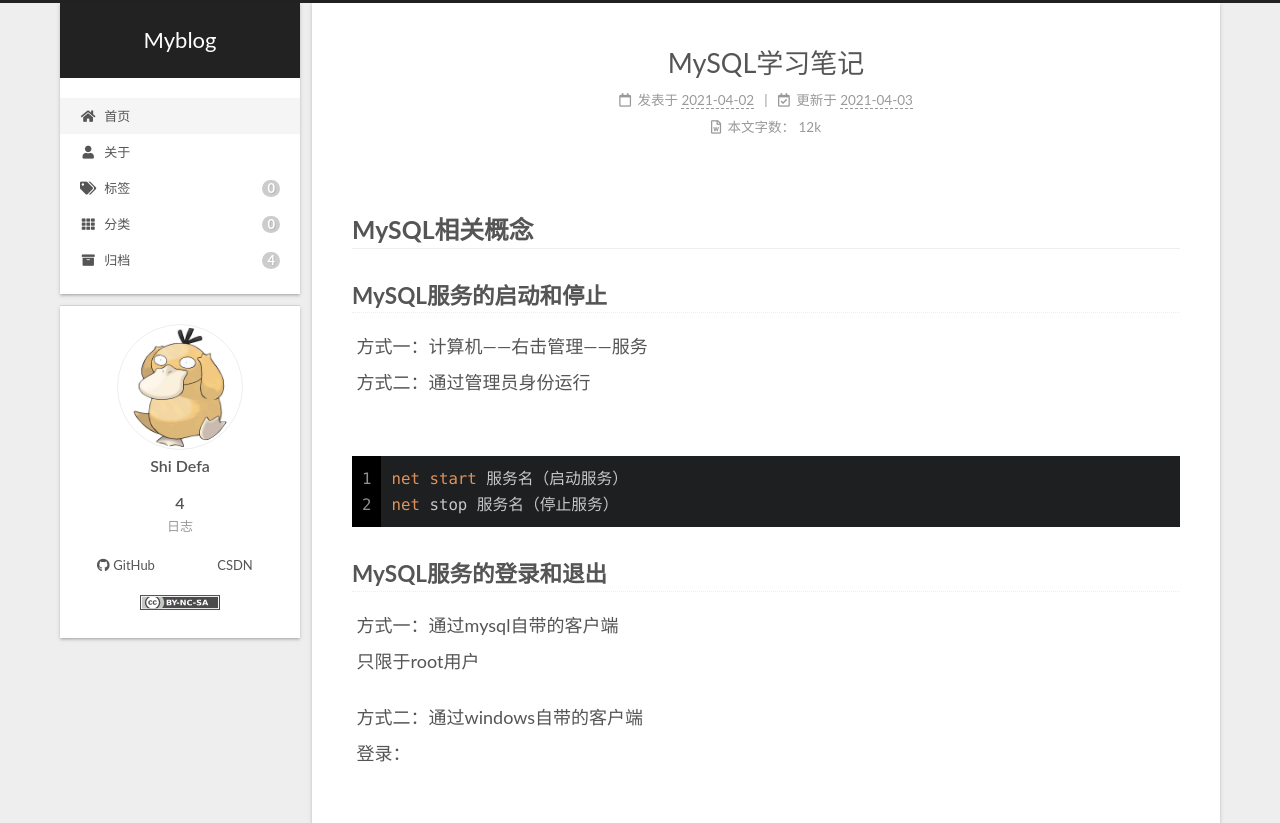
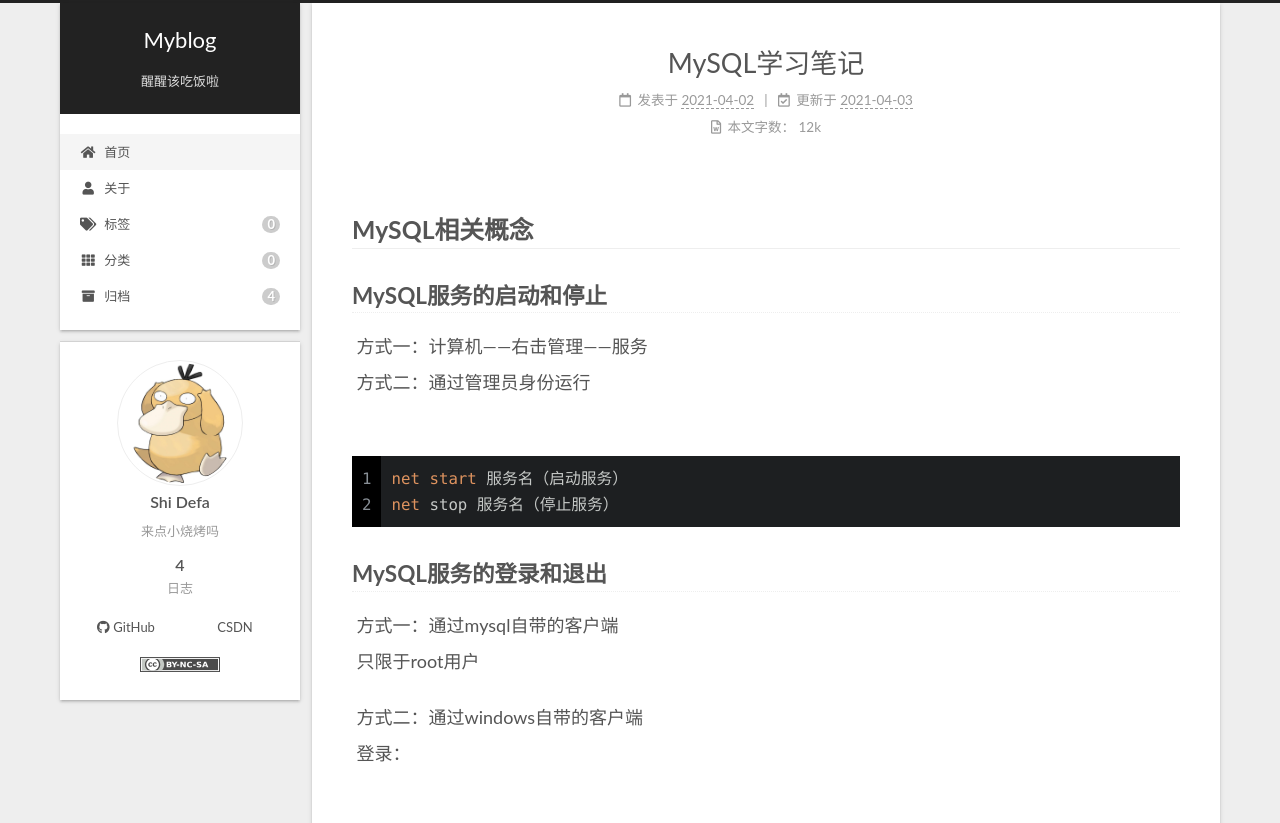
Before and after one commit to coderfishboy/coderfishboy.github.io, a plain HTML site: page index.html in a window 1280 px wide. Shown: the top 823 px of the page. Drawn offline with Linux system fonts and the light colour scheme; no server answers; some icons are missing.

Commit message:
Site updated: 2021-04-04 12:43:46

```diff
--- a/atom.xml
+++ b/atom.xml
@@ -2,7 +2,7 @@
 <feed xmlns="http://www.w3.org/2005/Atom">
   <title>Myblog</title>
 
-
+  <subtitle>醒醒该吃饭啦</subtitle>
   <link href="https://coderfishboy.github.io/atom.xml" rel="self"/>
 
   <link href="https://coderfishboy.github.io/"/>
--- a/css/main.css
+++ b/css/main.css
@@ -1203,7 +1203,7 @@ pre .javascript .function {
 }
 .links-of-author a::before,
 .links-of-author span.exturl::before {
-  background: #daed03;
+  background: #c1cb47;
   border-radius: 50%;
   content: ' ';
   display: inline-block;
--- a/index.html
+++ b/index.html
@@ -26,10 +26,12 @@ color="0,0,255" opacity='0.7' zIndex="-2" count="99" src="//cdn.bootcss.com/canv
     var CONFIG = {"hostname":"coderfishboy.github.io","root":"/","scheme":"Gemini","version":"7.8.0","exturl":false,"sidebar":{"position":"left","display":"post","padding":18,"offset":12,"onmobile":false},"copycode":{"enable":true,"show_result":true,"style":null},"back2top":{"enable":true,"sidebar":false,"scrollpercent":true},"bookmark":{"enable":false,"color":"#222","save":"auto"},"fancybox":false,"mediumzoom":false,"lazyload":false,"pangu":false,"comments":{"style":"tabs","active":null,"storage":true,"lazyload":false,"nav":null},"algolia":{"hits":{"per_page":10},"labels":{"input_placeholder":"Search for Posts","hits_empty":"We didn't find any results for the search: ${query}","hits_stats":"${hits} results found in ${time} ms"}},"localsearch":{"enable":false,"trigger":"auto","top_n_per_article":1,"unescape":false,"preload":false},"motion":{"enable":true,"async":false,"transition":{"post_block":"fadeIn","post_header":"slideDownIn","post_body":"slideDownIn","coll_header":"slideLeftIn","sidebar":"slideUpIn"}}};
   </script>
 
-  <meta property="og:type" content="website">
+  <meta name="description" content="来点小烧烤吗">
+<meta property="og:type" content="website">
 <meta property="og:title" content="Myblog">
 <meta property="og:url" content="https://coderfishboy.github.io/index.html">
 <meta property="og:site_name" content="Myblog">
+<meta property="og:description" content="来点小烧烤吗">
 <meta property="og:locale" content="zh_CN">
 <meta property="article:author" content="Shi Defa">
 <meta name="twitter:card" content="summary">
@@ -102,6 +104,7 @@ color="0,0,255" opacity='0.7' zIndex="-2" count="99" src="//cdn.bootcss.com/canv
       <h1 class="site-title">Myblog</h1>
       <span class="logo-line-after"><i></i></span>
     </a>
+      <p class="site-subtitle" itemprop="description">醒醒该吃饭啦</p>
   </div>
 
   <div class="site-nav-right">
@@ -172,7 +175,7 @@ color="0,0,255" opacity='0.7' zIndex="-2" count="99" src="//cdn.bootcss.com/canv
     <span hidden itemprop="author" itemscope itemtype="http://schema.org/Person">
       <meta itemprop="image" content="/images/author.jpg">
       <meta itemprop="name" content="Shi Defa">
-      <meta itemprop="description" content="">
+      <meta itemprop="description" content="来点小烧烤吗">
     </span>
 
     <span hidden itemprop="publisher" itemscope itemtype="http://schema.org/Organization">
@@ -488,7 +491,7 @@ sql99【推荐使用】
     <span hidden itemprop="author" itemscope itemtype="http://schema.org/Person">
       <meta itemprop="image" content="/images/author.jpg">
       <meta itemprop="name" content="Shi Defa">
-      <meta itemprop="description" content="">
+      <meta itemprop="description" content="来点小烧烤吗">
     </span>
 
     <span hidden itemprop="publisher" itemscope itemtype="http://schema.org/Organization">
@@ -563,7 +566,7 @@ sql99【推荐使用】
     <span hidden itemprop="author" itemscope itemtype="http://schema.org/Person">
       <meta itemprop="image" content="/images/author.jpg">
       <meta itemprop="name" content="Shi Defa">
-      <meta itemprop="description" content="">
+      <meta itemprop="description" content="来点小烧烤吗">
     </span>
 
     <span hidden itemprop="publisher" itemscope itemtype="http://schema.org/Organization">
@@ -638,7 +641,7 @@ sql99【推荐使用】
     <span hidden itemprop="author" itemscope itemtype="http://schema.org/Person">
       <meta itemprop="image" content="/images/author.jpg">
       <meta itemprop="name" content="Shi Defa">
-      <meta itemprop="description" content="">
+      <meta itemprop="description" content="来点小烧烤吗">
     </span>
 
     <span hidden itemprop="publisher" itemscope itemtype="http://schema.org/Organization">
@@ -782,7 +785,7 @@ sql99【推荐使用】
     <img class="site-author-image" itemprop="image" alt="Shi Defa"
       src="/images/author.jpg">
   <p class="site-author-name" itemprop="name">Shi Defa</p>
-  <div class="site-description" itemprop="description"></div>
+  <div class="site-description" itemprop="description">来点小烧烤吗</div>
 </div>
 <div class="site-state-wrap motion-element">
   <nav class="site-state">
```
Also changed, not shown: 2021/03/28/C语言学习笔记/index.html (+6 -3 lines), 2021/03/28/数据结构与算法学习笔记/index.html (+6 -3 lines), 2021/03/28/计算机学习路线/index.html (+3 -2 lines), 2021/04/02/MySQL笔记/index.html (+3 -2 lines), archives/2021/03/index.html (+5 -2 lines), archives/2021/04/index.html (+5 -2 lines), archives/2021/index.html (+5 -2 lines), archives/index.html (+5 -2 lines).
